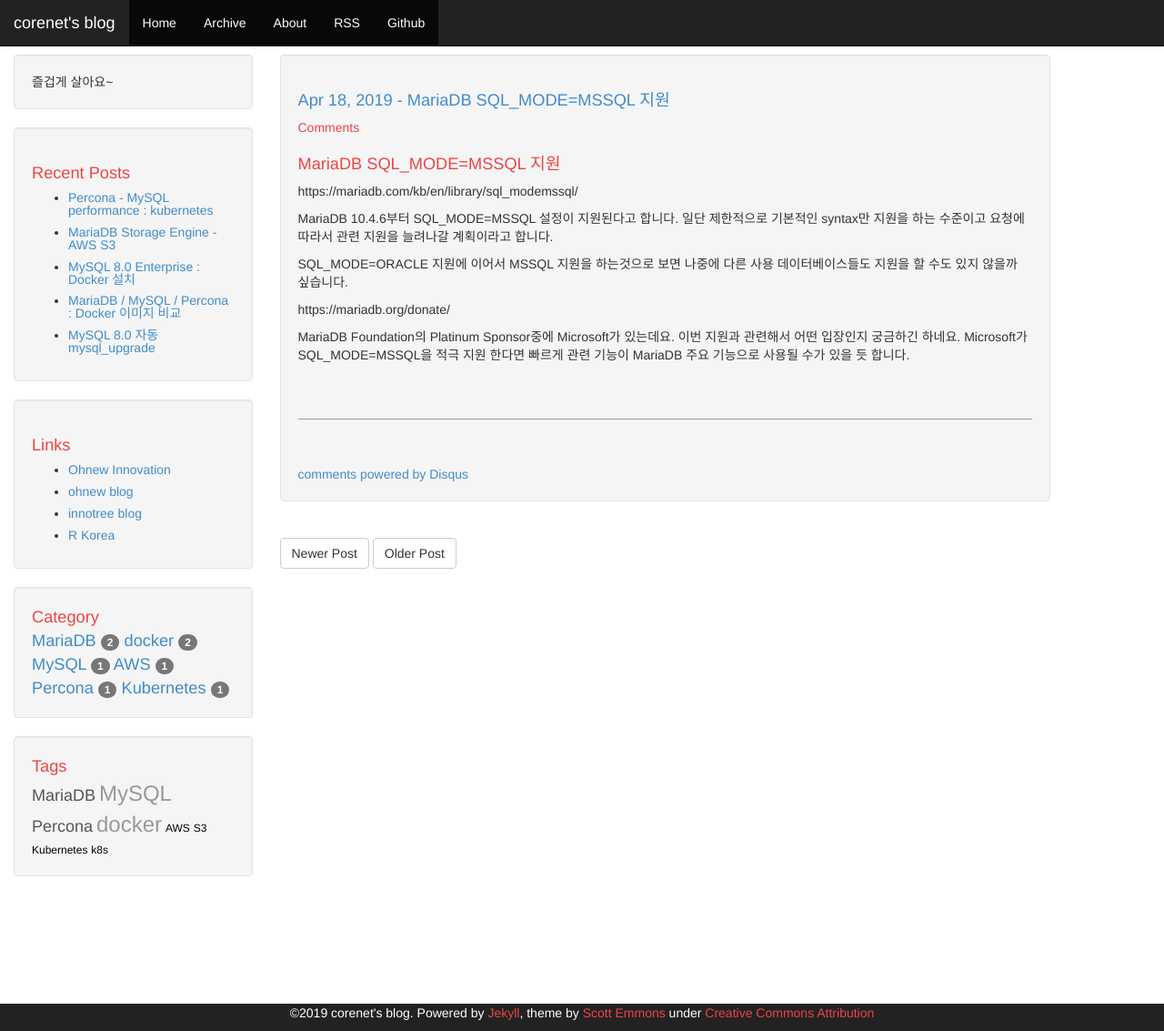
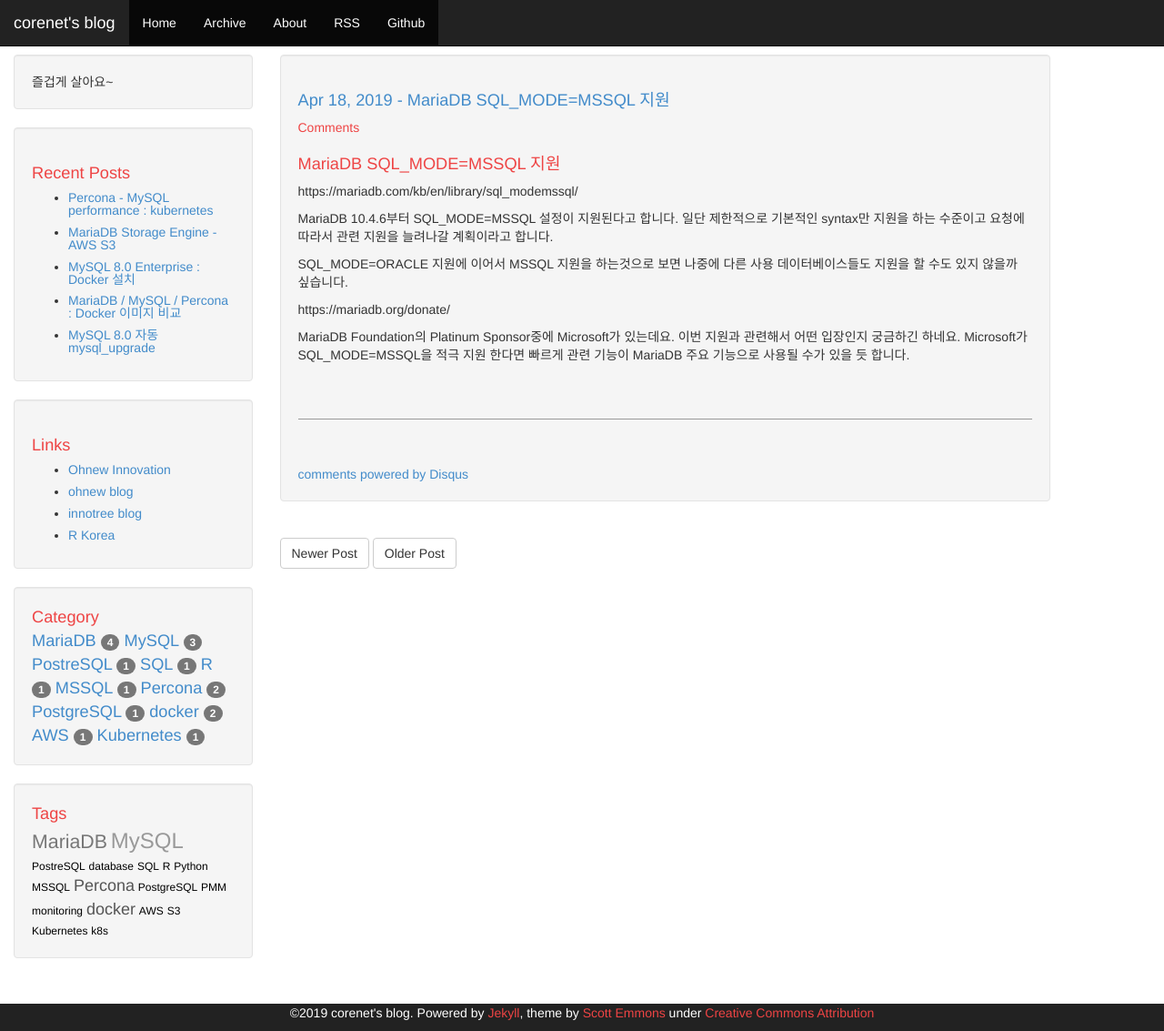
Before and after one commit to artflower/blog, a Jekyll site: the page built from _posts/2019-04-18-MariaDB-MSSQL.md, in a window 1280 px wide and 1133 px high. Shown: the whole window at 91% size. Built offline with Jekyll 4.4.1, drawn with Linux system fonts in a browser that asks for light colours; nearby versions of some CDN libraries; comment, search, counter and statistics services are not loaded.

Commit message:
post update : categories, tags

```diff
--- a/_posts/2019-04-13-stackoverflow2019-R-Python.md
+++ b/_posts/2019-04-13-stackoverflow2019-R-Python.md
@@ -2,6 +2,8 @@
 layout: post
 title: "stack overflow Developer Survey Results 2019 : R / SQL / Python "
 date: 2019-04-13 13:30:06 +0900
+categories: [SQL, R]
+tags: [SQL, R, Python]
 comments: true
 ---
 # stack overflow Developer Survey Results 2019 : R / SQL / Python
--- a/_posts/2019-04-18-MariaDB-MSSQL.md
+++ b/_posts/2019-04-18-MariaDB-MSSQL.md
@@ -2,6 +2,8 @@
 layout: post
 title: "MariaDB SQL_MODE=MSSQL 지원"
 date: 2019-04-18 13:30:06 +0900
+categories: [MariaDB, MSSQL]
+tags: [MariaDB, MSSQL]
 comments: true
 ---
 # MariaDB SQL_MODE=MSSQL 지원
--- a/_posts/2019-04-24-PMM-PostgreSQL.md
+++ b/_posts/2019-04-24-PMM-PostgreSQL.md
@@ -2,6 +2,8 @@
 layout: post
 title: "Percona PMM - PostgreSQL monitoring"
 date: 2019-04-24 13:30:06 +0900
+categories: [Percona, PostgreSQL]
+tags: [Percona, PostgreSQL, PMM, monitoring]
 comments: true
 ---
 # Percona PMM - PostgreSQL 오픈소스 데이터베이스 모니터링
```
Also changed, not shown: _posts/2019-04-13-stackoverflow2019-database.md (+2 -0 lines), _posts/2019-04-27-MySQL-mysql_upgrade.md (+2 -0 lines).
